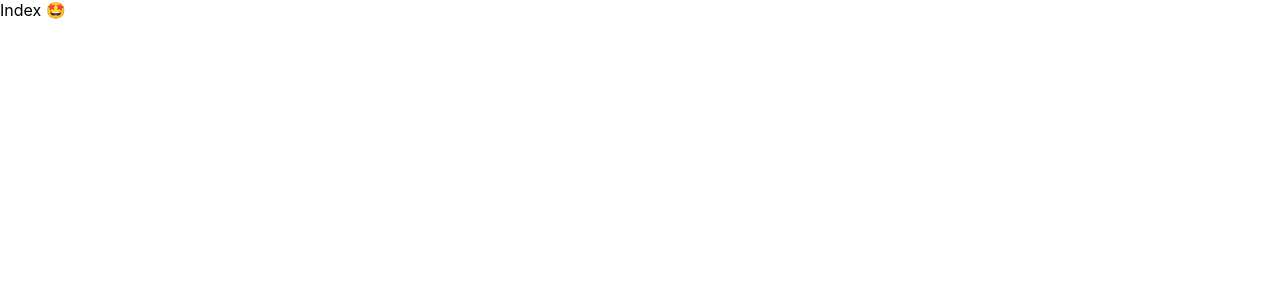
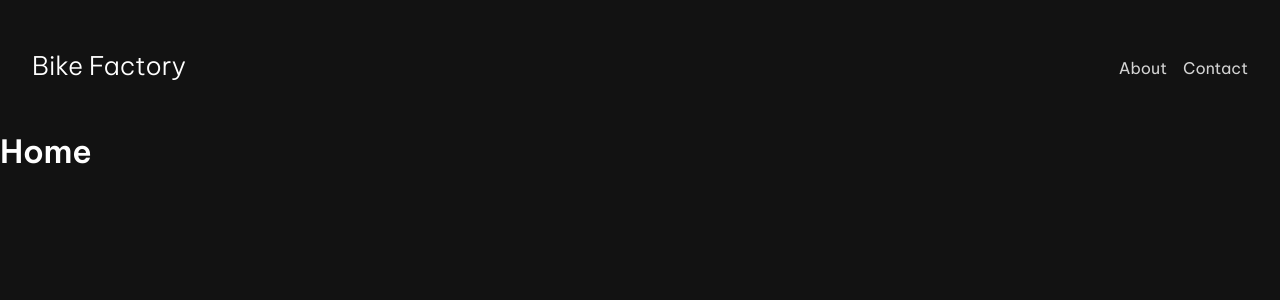
Before and after one commit to MikaBuchholz/next-ecommerce, a Next.js app: page / in a window 1280 px wide. Shown: the top 300 px of the page. Built offline with nearby package versions, Linux system fonts and the light colour scheme.

Commit message:
Minor changes

```diff
--- a/src/pages/_app.tsx
+++ b/src/pages/_app.tsx
@@ -1,8 +1,14 @@
 import "~/styles/globals.css";
 import type { AppType } from "next/dist/shared/lib/utils";
+import AppBar from "~/components/AppBar/AppBar";
 
 const MyApp: AppType = ({ Component, pageProps }) => {
-  return <Component {...pageProps} />;
+  return (
+    <>
+      <AppBar />
+      <Component {...pageProps} />
+    </>
+  );
 };
 
 export default MyApp;
--- a/src/pages/index.tsx
+++ b/src/pages/index.tsx
@@ -1,7 +1,11 @@
 import type { NextPage } from "next";
 
 const Home: NextPage = () => {
-  return <div>Index 🤩</div>;
+  return (
+    <div>
+      <h1>Home</h1>
+    </div>
+  );
 };
 
 export default Home;
--- a/src/styles/globals.css
+++ b/src/styles/globals.css
@@ -1,9 +1,12 @@
+@import url("https://fonts.googleapis.com/css2?family=Be+Vietnam+Pro:wght@300;400;600&family=Inter:wght@200&family=Poppins&display=swap");
+
 html,
 body {
   padding: 0;
   margin: 0;
-  font-family: -apple-system, BlinkMacSystemFont, Segoe UI, Roboto, Oxygen,
-    Ubuntu, Cantarell, Fira Sans, Droid Sans, Helvetica Neue, sans-serif;
+  font-family: "Be Vietnam Pro", sans-serif;
+  background-color: rgb(18, 18, 18);
+  color: white;
 }
 
 a {
```
